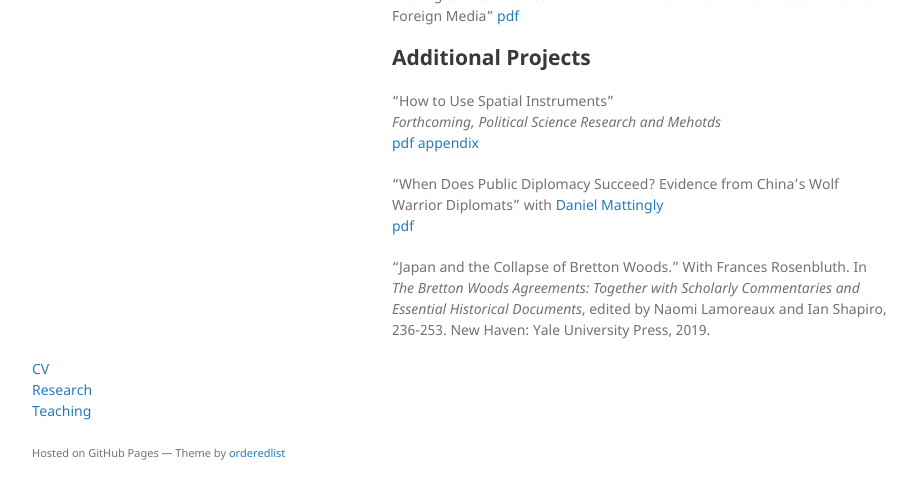
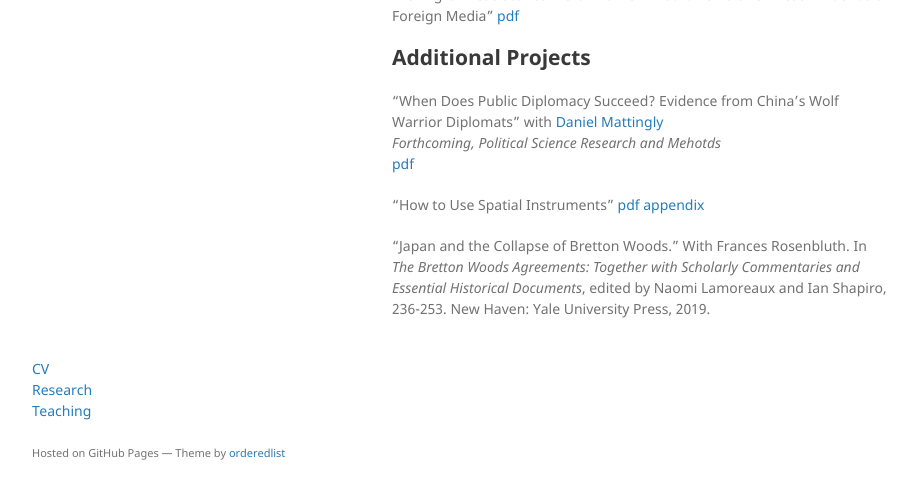
Before and after one commit to jamessundquist/website, a Jekyll site: the page built from index.md, in a window 1280 px wide, cut to the strip 398-897 px from the top of the page. Shown: the whole strip, without its empty margins (178-1095 px from the left). Built offline with Jekyll 4.4.1, drawn with Linux system fonts in a browser that asks for light colours.

```diff
--- a/index.md
+++ b/index.md
@@ -19,11 +19,11 @@ Job Market Paper: "Institutional Eclipse: How Chinese Loans Substitute for IMF A
 
 ## Additional Projects
 <br>
+"When Does Public Diplomacy Succeed? Evidence from China's Wolf Warrior Diplomats" with [Daniel Mattingly](http://daniel-mattingly.com/)
+_Forthcoming, Political Science Research and Mehotds_
+[pdf](/docs/China_Public_Diplomacy_v4.pdf)
+
 "How to Use Spatial Instruments"
-_Forthcoming, Political Science Research and Mehotds_
 [pdf](/docs/How_to_Use_Spatial_Instruments.pdf) [appendix](/docs/Appendix_for_How_to_Use_Spatial_Instrumetns.pdf)
 
-"When Does Public Diplomacy Succeed? Evidence from China's Wolf Warrior Diplomats" with [Daniel Mattingly](http://daniel-mattingly.com/)
-[pdf](/docs/China_Public_Diplomacy_v4.pdf)
-
 "Japan and the Collapse of Bretton Woods." With Frances Rosenbluth. In _The Bretton Woods Agreements: Together with Scholarly Commentaries and Essential Historical Documents_, edited by Naomi Lamoreaux and Ian Shapiro, 236-253. New Haven: Yale University Press, 2019.
```
